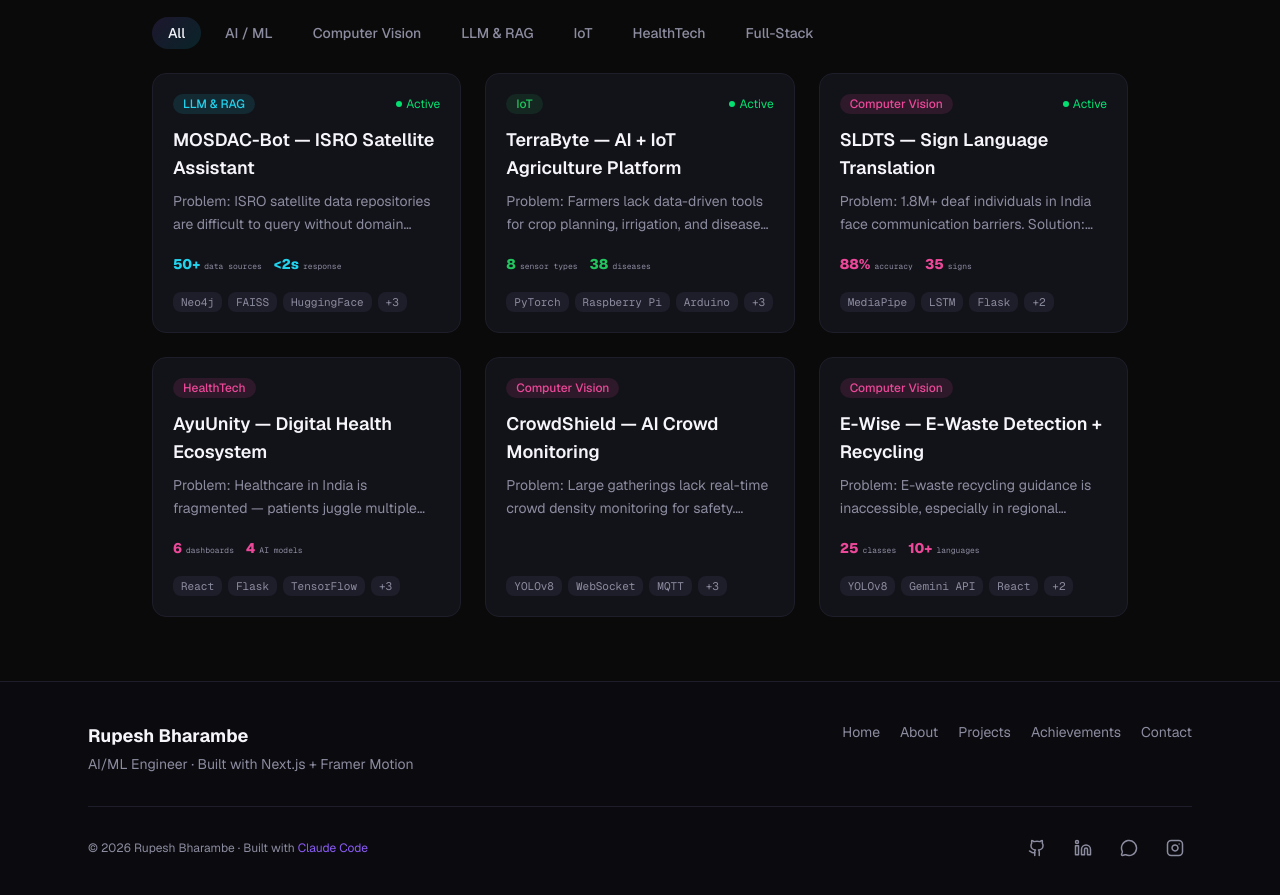
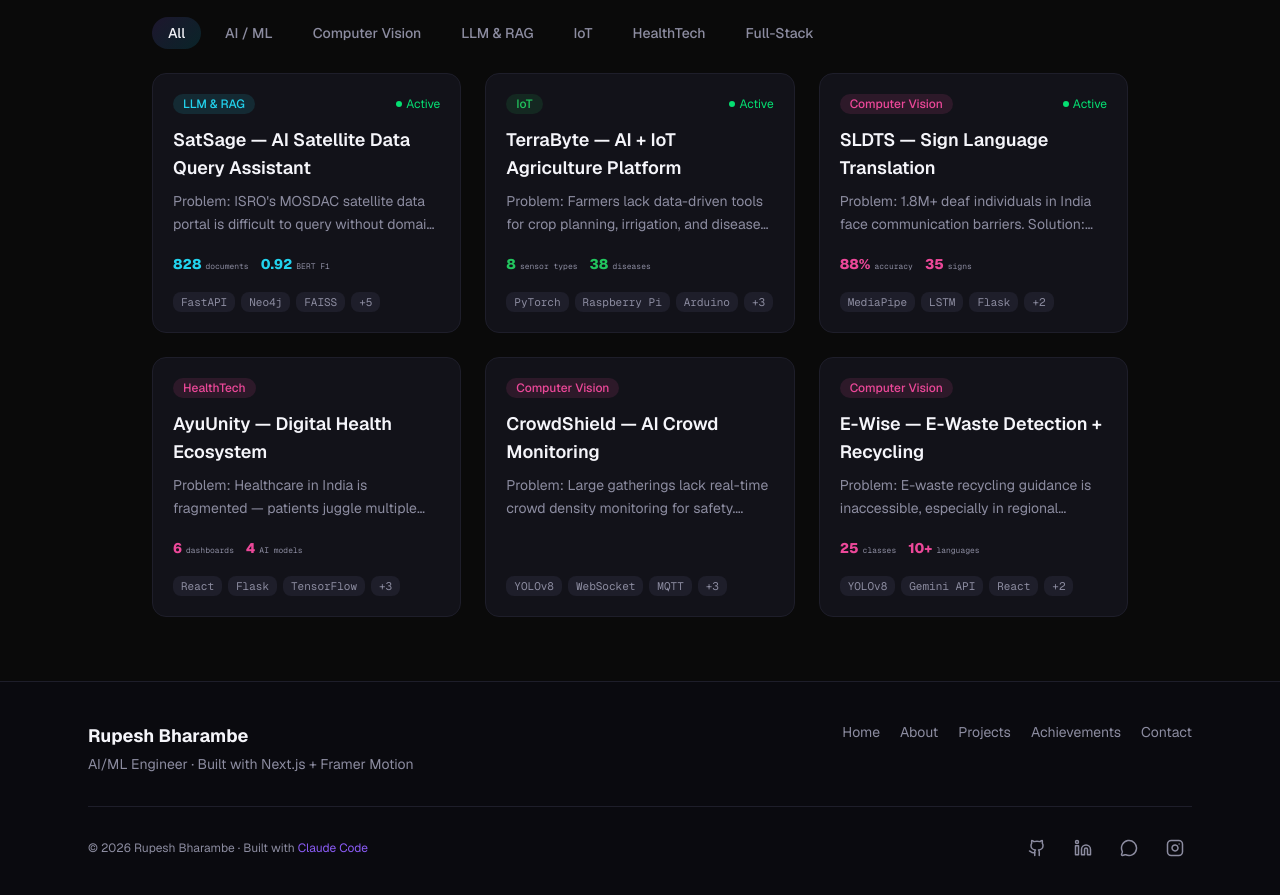
Before and after one commit to rupeshbharambe24/rupesh-bharambe-portfolio, a Next.js app: page /projects in a window 1280 px wide. Shown: the part 1240-2135 px from the top of the page. Built offline with nearby package versions, Linux system fonts and the light colour scheme.

Commit message:
feat: rebrand MOSDAC-Bot to SatSage with updated project details
- Updated title, description, metrics, tech stack, and GitHub link
- 828 indexed docs, 0.92 BERT F1, 12 satellites, 154 data products
- Updated bio reference from MOSDAC to SatSage

```diff
--- a/data/profile.ts
+++ b/data/profile.ts
@@ -35,7 +35,7 @@ export const profile: Profile = {
     "production software",
   ],
   bio: [
-    "I'm a final-year B.Tech student in AI & Data Science, passionate about building intelligent systems that solve real-world problems. From winning Smart India Hackathon 2024 to developing ISRO's satellite data assistant, I thrive at the intersection of research and production engineering.",
+    "I'm a final-year B.Tech student in AI & Data Science, passionate about building intelligent systems that solve real-world problems. From winning Smart India Hackathon 2024 to building SatSage for ISRO's satellite data, I thrive at the intersection of research and production engineering.",
     "When I'm not building AI solutions, I lead the AI & Data Science Students Association as Vice President, mentor junior developers, and coordinate hackathon events. I believe in learning by building — every project is a chance to push boundaries.",
   ],
   roles: ["AI/ML Engineer", "Full-Stack Dev", "Team Leader"],
--- a/data/projects.ts
+++ b/data/projects.ts
@@ -109,22 +109,22 @@ export const projects: Project[] = [
 
   // ── Standard Projects ─────────────────────────────────────────────
   {
-    slug: "mosdac-bot",
-    title: "MOSDAC-Bot — ISRO Satellite Assistant",
+    slug: "satsage",
+    title: "SatSage — AI Satellite Data Query Assistant",
     description:
-      "Problem: ISRO satellite data repositories are difficult to query without domain expertise. Solution: Knowledge Graph (Neo4j) + LLM conversational assistant with FAISS vector search and RAG pipeline. Impact: 50+ data sources accessible via natural language, <2s response time, 100K+ graph nodes.",
+      "Problem: ISRO's MOSDAC satellite data portal is difficult to query without domain expertise. Solution: Hybrid Knowledge Graph (Neo4j) + RAG architecture with FAISS vector search, fine-tuned BERT classifier (0.92 F1), and Groq LLM with streaming responses. Impact: 828 indexed documents across 12 satellites, 154 data products, geospatial mapping, and a 38-test evaluation suite.",
     category: "llm-rag",
     featured: false,
     status: "active",
     dateRange: "Jul 2025 — Present",
     metrics: [
-      { label: "data sources", value: "50+" },
-      { label: "response", value: "<2s" },
-      { label: "graph nodes", value: "100K+" },
+      { label: "documents", value: "828" },
+      { label: "BERT F1", value: "0.92" },
+      { label: "satellites", value: "12" },
     ],
-    techStack: ["Neo4j", "FAISS", "HuggingFace", "React", "TypeScript", "Docker"],
+    techStack: ["FastAPI", "Neo4j", "FAISS", "React", "TypeScript", "spaCy", "HuggingFace", "Groq"],
     links: [
-      { label: "GitHub", url: "https://github.com/rupeshbharambe24/MOSDAC-Bot-ISRO" },
+      { label: "GitHub", url: "https://github.com/rupeshbharambe24/SatSage" },
     ],
   },
   {
```
